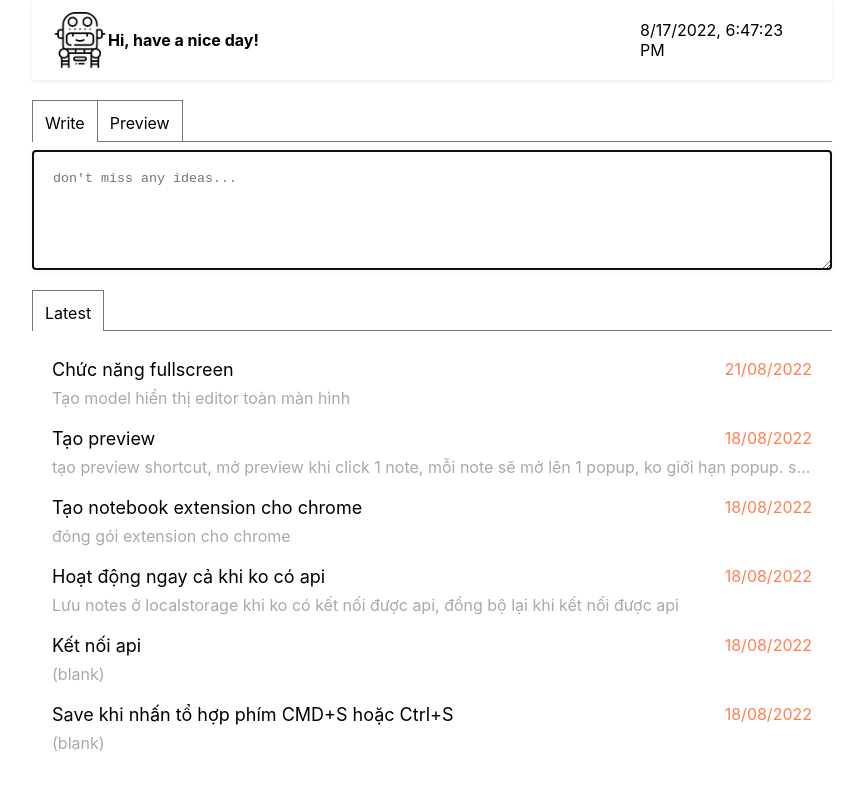
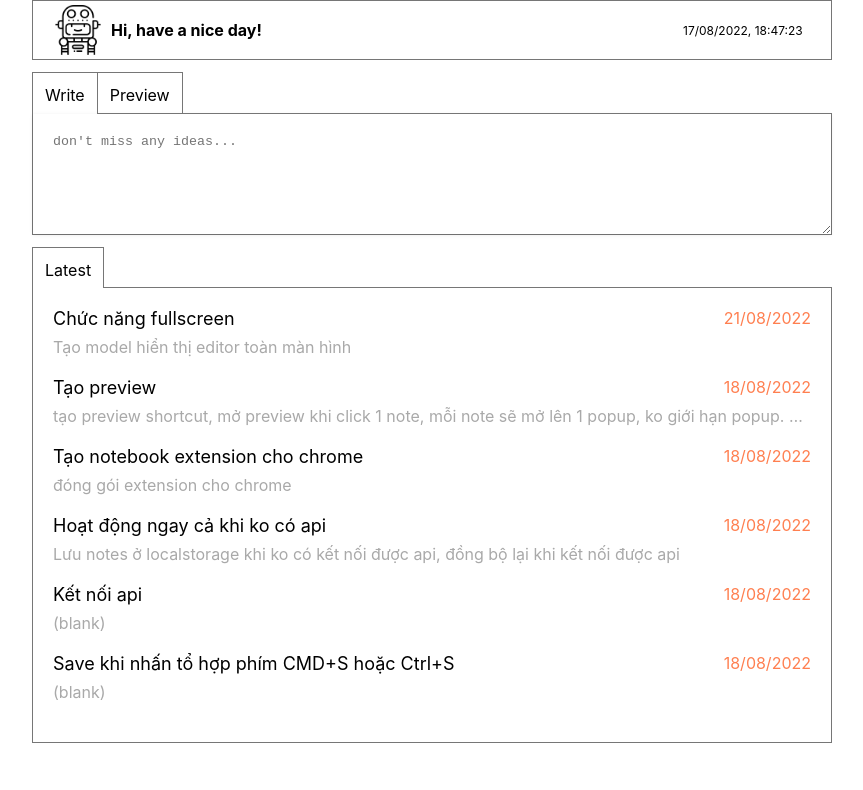
Before and after one commit to linhnc184/notebook-app, a React (Create React App) app: page / in a window 1280 px wide. Shown: the top 790 px of the page, without its empty margins (208-1071 px from the left). Built offline with nearby package versions, Linux system fonts and the light colour scheme.

Commit message:
markdown styles

```diff
--- a/package.json
+++ b/package.json
@@ -8,6 +8,7 @@
     "@testing-library/react": "^13.3.0",
     "@testing-library/user-event": "^13.5.0",
     "classnames": "^2.3.1",
+    "github-markdown-css": "^5.1.0",
     "react": "^18.2.0",
     "react-dom": "^18.2.0",
     "react-markdown": "^8.0.3",
--- a/src/comps/Clock/Clock.css
+++ b/src/comps/Clock/Clock.css
@@ -1,3 +1,4 @@
-.Clock {
-  width: 172px;
+.clock {
+  font-size: 12px;
+  width: 128px;
 }
--- a/src/comps/Clock/Clock.js
+++ b/src/comps/Clock/Clock.js
@@ -2,7 +2,17 @@ import { useEffect, useState } from 'react';
 import './Clock.css';
 
 const Clock = () => {
-  const now = () => new Date().toLocaleString();
+  const now = () =>
+    new Date().toLocaleString('en-GB', {
+      year: 'numeric',
+      month: '2-digit',
+      day: '2-digit',
+      hour: '2-digit',
+      minute: '2-digit',
+      second: '2-digit',
+      hour12: false
+    });
+
   const [time, setTime] = useState(now());
 
   useEffect(() => {
@@ -15,11 +25,7 @@ const Clock = () => {
     };
   }, []);
 
-  return (
-    <div className="Clock">
-      <div>{time}</div>
-    </div>
-  );
+  return <div className="clock">{time}</div>;
 };
 
 export default Clock;
--- a/src/comps/Editor/Editor.css
+++ b/src/comps/Editor/Editor.css
@@ -7,4 +7,9 @@
   box-sizing: border-box;
   padding: 20px;
   box-shadow: rgba(0, 0, 0, 0.09) 0px 1px 4px;
+  border: 0;
 }
+
+.editor:focus-visible {
+  outline: 0;
+}
--- a/src/comps/Editor/Editor.js
+++ b/src/comps/Editor/Editor.js
@@ -28,7 +28,9 @@ const Editor = () => {
   };
 
   /**
-   * Catch the shortcut key combind
+   * Catch the shortcut:
+   *
+   * Save shortcut:
    * - on Mac: CMD+S
    * - other: Ctrl+S
    */
--- a/src/comps/Header/Header.css
+++ b/src/comps/Header/Header.css
@@ -1,17 +1,18 @@
 .header {
-  height: 80px;
-  margin-bottom: 20px;
-  box-shadow: rgba(0, 0, 0, 0.09) 0px 1px 4px;
-  padding: 12px 20px;
+  height: 60px;
+  margin-bottom: 12px;
+  border: var(--common-border);
+  padding: 4px 20px;
   display: flex;
   align-items: center;
   box-sizing: border-box;
 }
 
-.header .Clock {
+.header .clock {
   margin-left: auto;
 }
 
 .header .logo {
   height: 100%;
+  margin-right: 8px;
 }
--- a/src/comps/MarkdownPreview/MarkdownPreview.css
+++ b/src/comps/MarkdownPreview/MarkdownPreview.css
@@ -1,6 +1,5 @@
 .markDown-preview {
   box-sizing: border-box;
-  border: 1px solid;
   min-height: 120px;
   max-height: 400px;
   padding: 20px;
--- a/src/comps/MarkdownPreview/MarkdownPreview.js
+++ b/src/comps/MarkdownPreview/MarkdownPreview.js
@@ -1,11 +1,12 @@
 import ReactMarkdown from 'react-markdown';
 import remarkGfm from 'remark-gfm';
+import 'github-markdown-css/github-markdown.css';
 import './MarkdownPreview.css';
 
 const MarkdownPreview = ({ content }) => {
   return (
     <ReactMarkdown
-      className="markDown-preview"
+      className="markDown-preview markdown-body"
       children={content}
       remarkPlugins={[remarkGfm]}
     />
--- a/src/comps/Tabs/Tabs.css
+++ b/src/comps/Tabs/Tabs.css
@@ -1,10 +1,9 @@
 .tabs {
-  margin-bottom: 20px;
+  margin-bottom: 12px;
 }
 
 .tabs .tabs__header {
   display: flex;
-  margin-bottom: 8px;
 }
 
 .tabs .tabs__header::after {
@@ -28,3 +27,8 @@
 .tabs .tabs__header .tabs__header__name.active {
   border-bottom: 0;
 }
+
+.tabs .tabs__container {
+  border: var(--common-border);
+  border-top: 0;
+}
```
Also changed, not shown: 1 other file (tests, documents, lock files or other folders).
